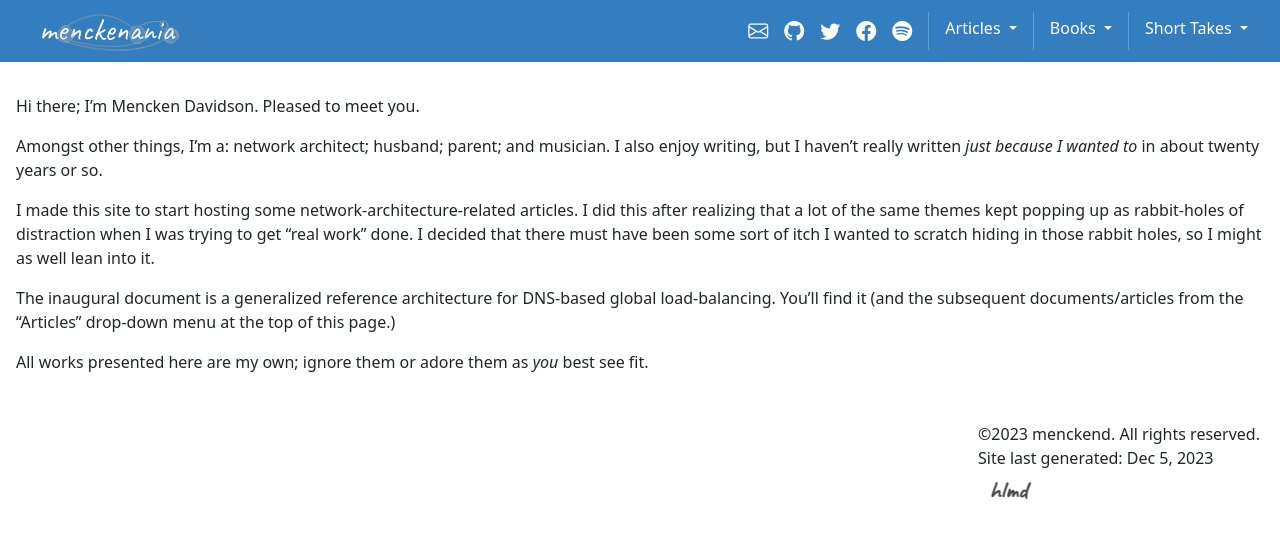
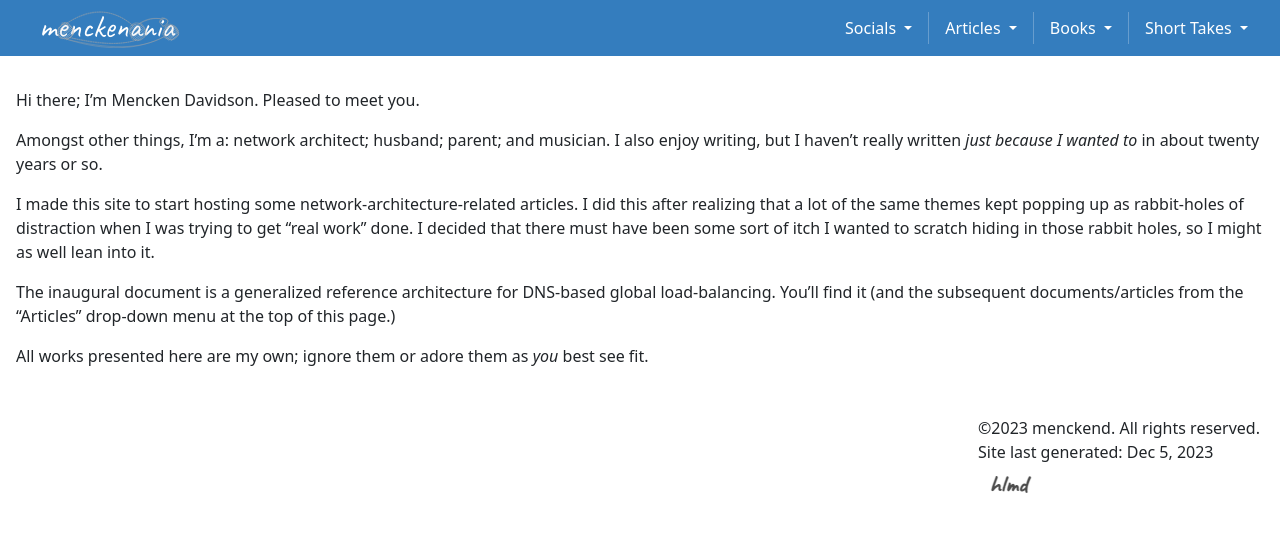
Before and after one commit to menckend/alpha, a Jekyll site: the page built from index.md, in a window 1280 px wide. Shown: the top 538 px of the page. Built offline with Jekyll 4.4.1, drawn with Linux system fonts in a browser that asks for light colours.

Commit message:
Update newtemplate-header.html

```diff
--- a/_includes/newtemplate-header.html
+++ b/_includes/newtemplate-header.html
@@ -15,38 +15,34 @@
            {% include in-page-nav-buttons.html %}
         </div>
         <ul class="navbar-nav flex-row flex-wrap ms-md-auto align-self-center">
+          <li class="nav-item dropdown menck-topnav-text-color">
+            <button type="button" class="btn btn-link nav-link py-2 px-0 px-lg-2 dropdown-toggle menck-topnav-text-color show" data-bs-toggle="dropdown" aria-expanded="true" data-bs-display="static">
+              Socials
+            </button>
+            <ul class="dropdown-menu dropdown-menu-end menck-tn-bg-color" data-bs-popper="static">
+              <li>
                 <div class="d-flex justify-content-between" >
-            <li class="nav-item col-6 col-lg-auto">
+
                   <a class="nav-link py-2 px-0 px-lg-2 menck-topnav-text-color" href="mailto:mencken@gmail.com" target="_blank" rel="noopener">
                     <i class="bi bi-envelope" style="font-size: 20px"></i>
                     <small class="d-lg-none ms-2"></small>
                   </a>
-            </li>
-            <li class="nav-item col-6 col-lg-auto">
                   <a class="nav-link py-2 px-0 px-lg-2 menck-topnav-text-color" href="https://github.com/menckend/" target="_blank" rel="noopener">
                     <i class="bi bi-github" style="font-size: 20px"></i>
                     <small class="d-lg-none ms-2"></small>
                   </a>
-            </li>
-            <li class="nav-item col-6 col-lg-auto">
                   <a class="nav-link py-2 px-0 px-lg-2 menck-topnav-text-color" href="https://twitter.com/totstroc" target="_blank" rel="noopener">
                     <i class="bi bi-twitter" style="font-size: 20px"></i>
                     <small class="d-lg-none ms-2"></small>
                   </a>
-            </li>
-            <li class="nav-item col-6 col-lg-auto">
-              <a class="nav-link py-2 px-0 px-lg-2 menck-topnav-text-color" href="https://facebook.com/mencken.davidson" target="_blank" rel="noopener">
-                <i class="bi bi-facebook" style="font-size: 20px"></i>
-                <small class="d-lg-none ms-2"></small>
-              </a>
-            </li>
-            <li class="nav-item col-6 col-lg-auto">
                   <a class="nav-link py-2 px-0 px-lg-2 menck-topnav-text-color" href="ttps://open.spotify.com/user/menckendavidson" target="_blank" rel="noopener">
                     <i class="bi bi-spotify" style="font-size: 20px"></i>
                     <small class="d-lg-none ms-2"></small>
                   </a>
+                </div>
               </li>
-          </div>
+            </ul>
+          </li>
           <!-- Replace above section with a loop through the social-media data yaml-->
           <!-- Dropdown menus -->
           {% comment %} entries with drop-downs appear here {% endcomment %}
@@ -93,7 +89,7 @@
       </div>
     </div>
   </nav>
-  <nav class="container-fluid bd-gutter flex-wrap flex-lg-nowrap justify-content-around d-flex d-xs-block d-lg-none d-xxl-none" aria-label="Small-screen page navigation" style="height:30px;">
+  <nav class="container-fluid bd-gutter flex-wrap flex-lg-nowrap justify-content-around d-flex d-xs-block d-lg-none d-xxl-none" aria-label="Small-screen page navigation">
     {% include in-page-nav-buttons.html %}
   </nav>
   </div>
```
Lines whose indentation alone changed are shown as unchanged.
